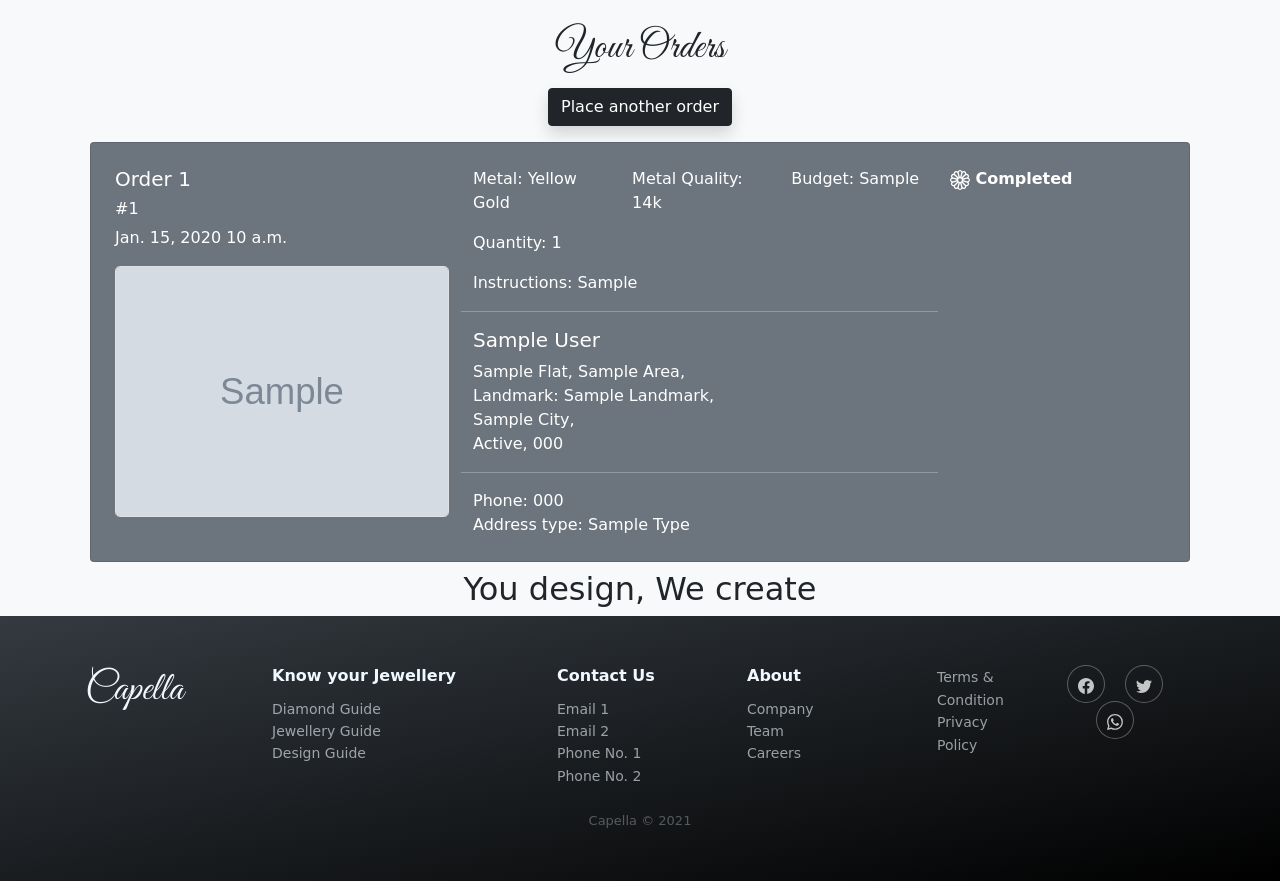
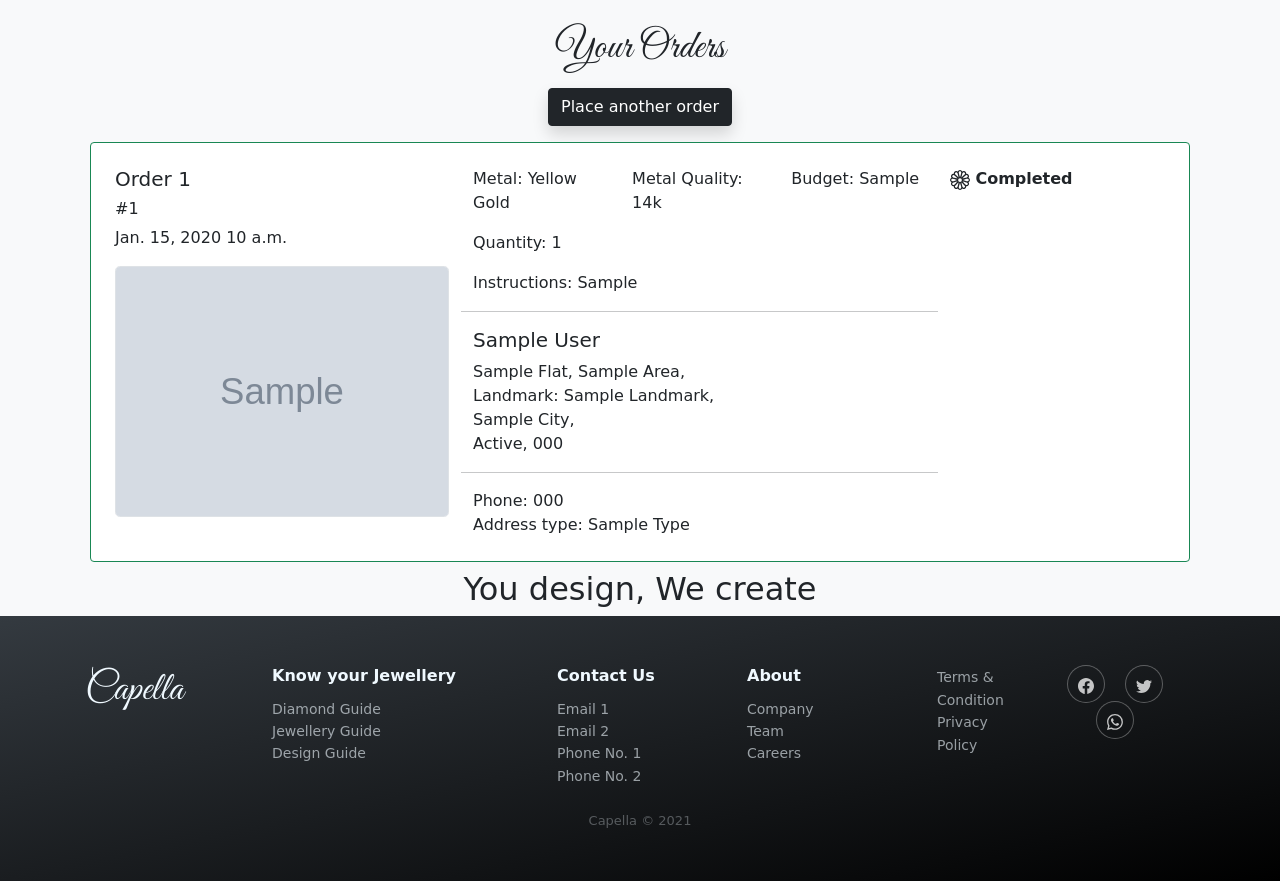
Before and after one commit to MrinalKarmokar/Capella, a Django app: template templates/order/your_order.html in a window 1280 px wide. Shown: the part 138-1019 px from the top of the page. Run offline with Django 3.2, Linux system fonts and the light colour scheme; tables that the repository leaves empty hold one stand-in row (values such as "Sample post"); the template is opened without the code that fills it: values that come from a table or form of the project are taken from there, most other values are stand-ins (such as "Sample title", 1, 10 or a date in 2020); grey boxes marked "Sample" are stand-in pictures; some libraries are stand-ins or nearby versions; some web fonts are replaced.

Commit message:
colour coded orders

```diff
--- a/templates/order/your_order.html
+++ b/templates/order/your_order.html
@@ -46,7 +46,7 @@
     {% if forloop.counter == 1 %}
         <p class="text-center mb-3"><a href="{% url 'place_order' %}" class="btn btn-dark shadow">Place another order</a></p>
     {% endif %}
-    <div class="card p-2 m-2 {% if data.completed %}bg-secondary text-white{% endif %}">
+    <div class="card p-2 m-2 {% if data.approved and data.paid and not data.completed %}border-secondary{% elif data.approved and not data.paid and not data.completed %}border-info{% elif data.approved and data.completed %}border-success{% else %}border-light{% endif %}">
         <div id="{{data.order_id}}" class="card-body">
             <div class="row">
                 <div class="col-4">
```
